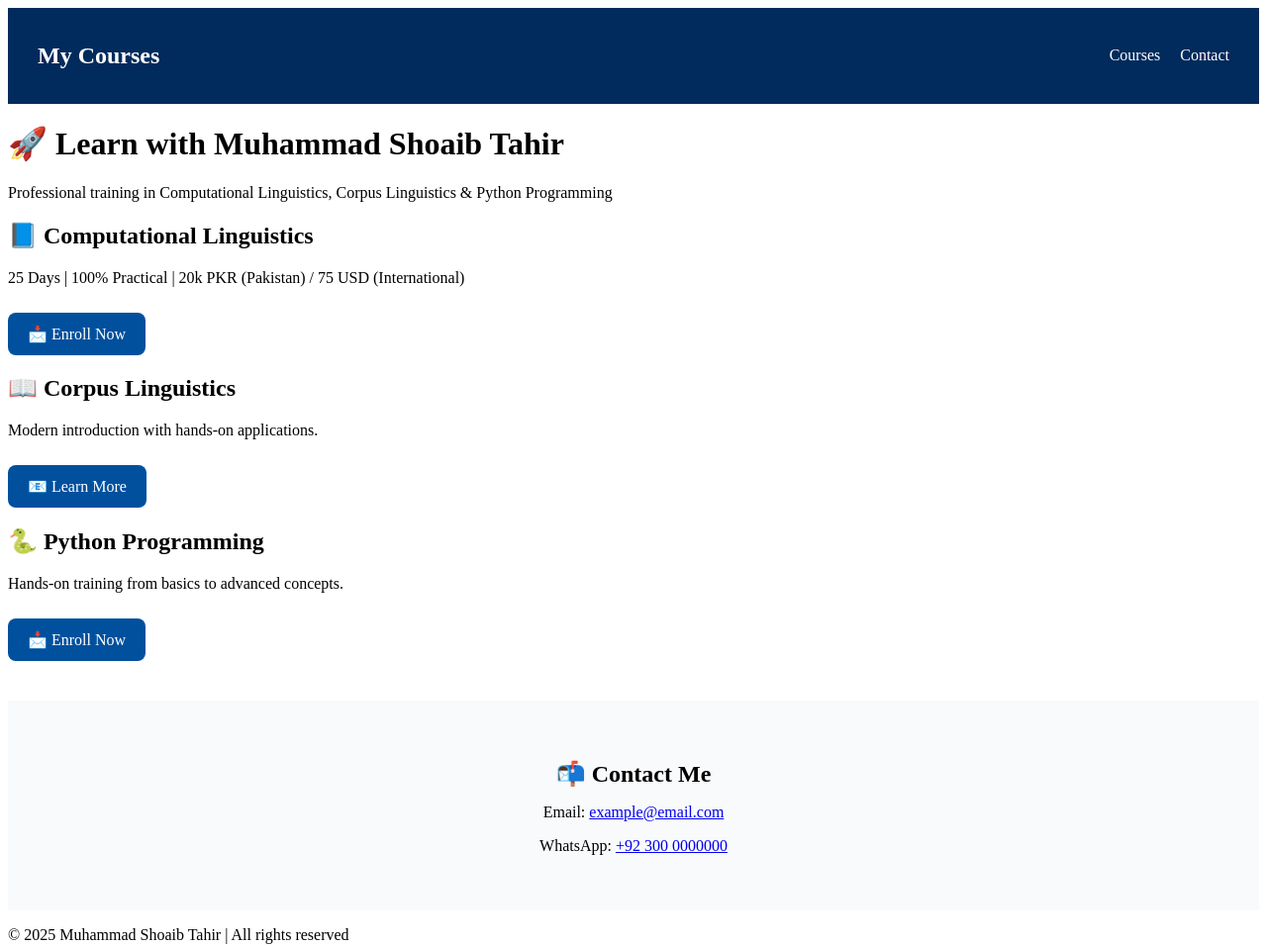
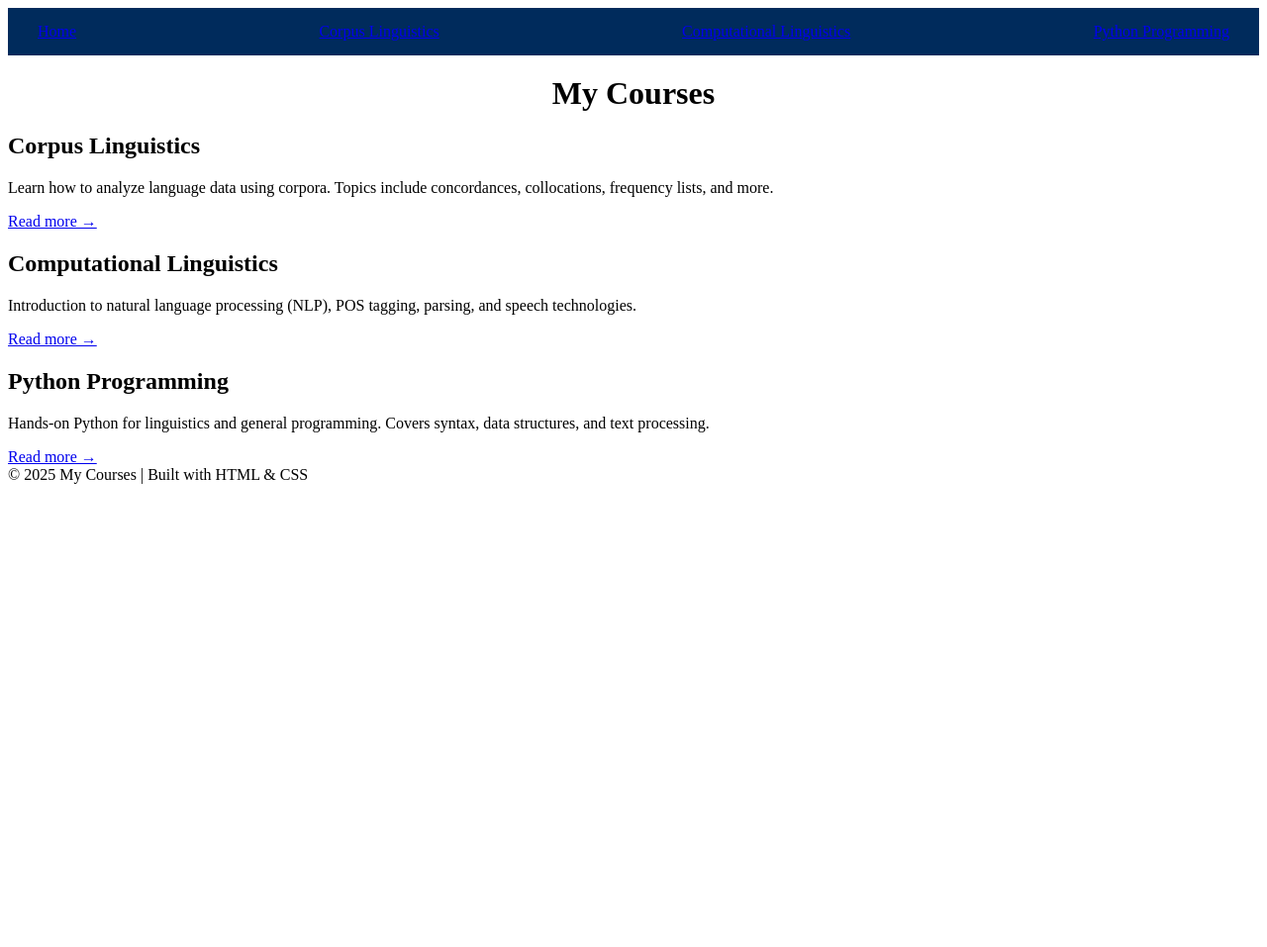
Before and after one commit to MuhammadshoaibTahir/My_Courses, a plain HTML site: page index.html in a window 1280 px wide. Shown: the whole page at 99% size. After the commit the page ends 800 px from the top, so only its background shows below. Drawn offline with Linux system fonts and the light colour scheme.

Commit message:
Update index.html

```diff
--- a/index.html
+++ b/index.html
@@ -2,63 +2,38 @@
 <html lang="en">
 <head>
     <meta charset="UTF-8">
-  <meta name="viewport" content="width=device-width, initial-scale=1.0">
     <title>My Courses</title>
     <link rel="stylesheet" href="style.css">
 </head>
 <body>
-  <!-- 🔹 Navigation Bar -->
     <nav>
-    <h2 class="logo">My Courses</h2>
-    <ul>
-      <li><a href="#courses">Courses</a></li>
-      <li><a href="#contact">Contact</a></li>
-    </ul>
+        <a href="index.html">Home</a>
+        <a href="corpus.html">Corpus Linguistics</a>
+        <a href="computational.html">Computational Linguistics</a>
+        <a href="python.html">Python Programming</a>
     </nav>
 
-  <!-- 🔹 Header -->
-  <header>
-    <h1>🚀 Learn with Muhammad Shoaib Tahir</h1>
-    <p>Professional training in Computational Linguistics, Corpus Linguistics & Python Programming</p>
-  </header>
+    <h1 style="text-align:center; margin-top:20px;">My Courses</h1>
+    <div class="container">
+        <div class="course-card">
+            <h2>Corpus Linguistics</h2>
+            <p>Learn how to analyze language data using corpora. Topics include concordances, collocations, frequency lists, and more.</p>
+            <a href="corpus.html">Read more →</a>
+        </div>
 
-  <!-- 🔹 Courses Section -->
-  <main id="courses">
-    <section class="course">
-      <div class="details">
-        <h2>📘 Computational Linguistics</h2>
-        <p>25 Days | 100% Practical | 20k PKR (Pakistan) / 75 USD (International)</p>
-        <a href="https://wa.me/923000000000" class="btn">📩 Enroll Now</a>
+        <div class="course-card">
+            <h2>Computational Linguistics</h2>
+            <p>Introduction to natural language processing (NLP), POS tagging, parsing, and speech technologies.</p>
+            <a href="computational.html">Read more →</a>
         </div>
-    </section>
 
-    <section class="course">
-      <div class="details">
-        <h2>📖 Corpus Linguistics</h2>
-        <p>Modern introduction with hands-on applications.</p>
-        <a href="mailto:example@email.com" class="btn">📧 Learn More</a>
+        <div class="course-card">
+            <h2>Python Programming</h2>
+            <p>Hands-on Python for linguistics and general programming. Covers syntax, data structures, and text processing.</p>
+            <a href="python.html">Read more →</a>
         </div>
-    </section>
+    </div>
 
-    <section class="course">
-      <div class="details">
-        <h2>🐍 Python Programming</h2>
-        <p>Hands-on training from basics to advanced concepts.</p>
-        <a href="https://wa.me/923000000000" class="btn">📩 Enroll Now</a>
-      </div>
-    </section>
-  </main>
-
-  <!-- 🔹 Contact Section -->
-  <section id="contact" class="contact">
-    <h2>📬 Contact Me</h2>
-    <p>Email: <a href="mailto:example@email.com">example@email.com</a></p>
-    <p>WhatsApp: <a href="https://wa.me/923000000000">+92 300 0000000</a></p>
-  </section>
-
-  <!-- 🔹 Footer -->
-  <footer>
-    <p>© 2025 Muhammad Shoaib Tahir | All rights reserved</p>
-  </footer>
+    <footer>© 2025 My Courses | Built with HTML & CSS</footer>
 </body>
 </html>
```
Lines whose indentation alone changed are shown as unchanged.
